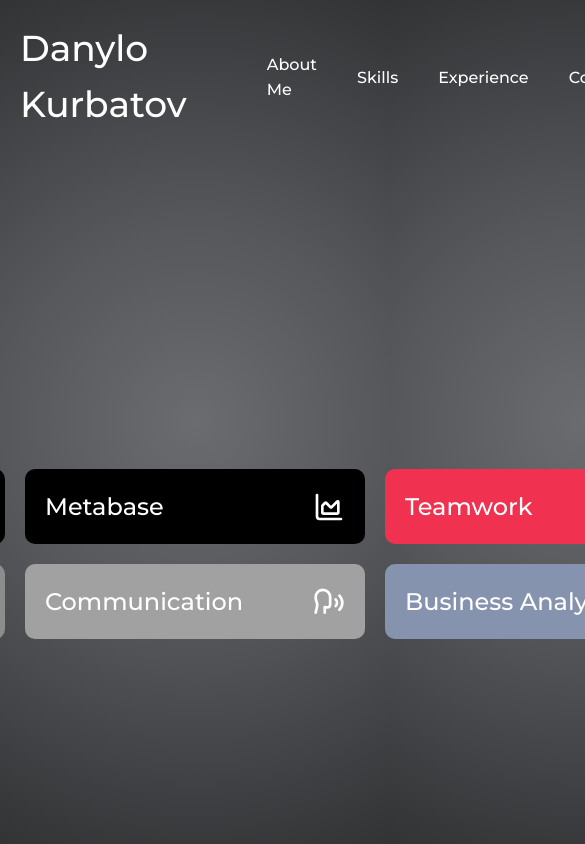
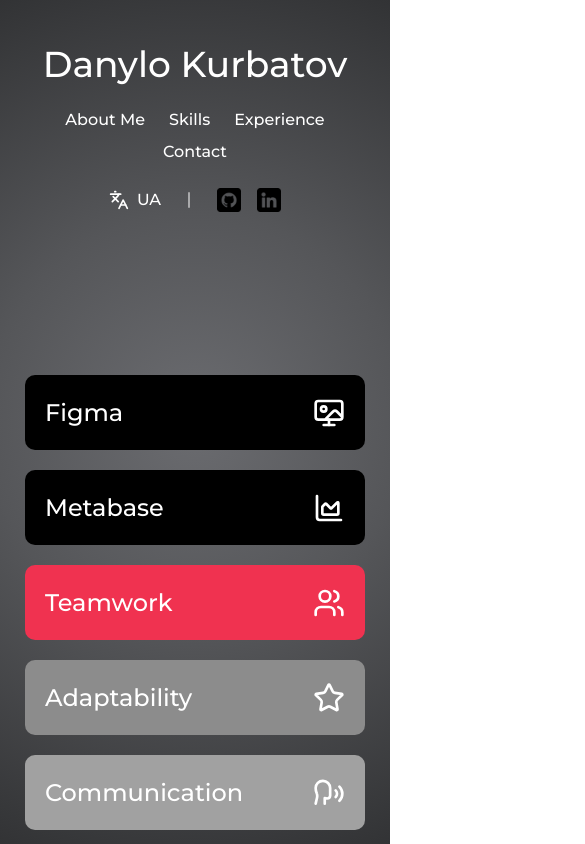
Before and after one commit to DanilDuckk/portfolio-website, a Vue app: page /skills/non-technical in a window 390 px wide. Shown: the top 844 px of the page, 585 px wide, since content can reach past the window. Built offline with nearby package versions, Linux system fonts and the light colour scheme.

Commit message:
feat: enhance layout and styling of components; update skill states and improve responsiveness

```diff
--- a/src/components/ExperienceCard.vue
+++ b/src/components/ExperienceCard.vue
@@ -5,21 +5,39 @@
 </script>
 
 <template>
-  <section class="flex flex-col gap-5 p-5 w-100 rounded-[10px]" :style="{ backgroundColor: bgColor }">
-    <div class="p-5">
-      <img :src="img" crossorigin="anonymous" />
+  <section
+    class="flex flex-col gap-5 p-6 md:p-8 rounded-[10px] transition-all"
+    :style="{ backgroundColor: bgColor }"
+  >
+    <div class="flex justify-center items-center p-4 rounded-lg">
+      <img
+        :src="img"
+        crossorigin="anonymous"
+        alt="company logo"
+      />
     </div>
-    <h2 :style="{ color: textColor }"> {{ $t(job) }}</h2>
+
+    <h2 :style="{ color: textColor }">
+      {{ $t(job) }}
+    </h2>
+
     <div class="flex flex-col">
-      <p :style="{ color: textColor }">{{ company }}</p>
+      <p :style="{ color: textColor }" class="font-semibold">{{ company }}</p>
       <p :style="{ color: textColor }">{{ year }}</p>
     </div>
-    <p :style="{ color: textColor }">{{ $t(description) }}</p>
-    <div class="flex flex-wrap gap-2.5">
-  <div v-for="s in stack" :key="s" class="flex justify-center px-2.5 py-1.25 bg-black rounded-[10px]">
-    <p>{{ s }}</p>
-  </div>
-</div>
+
+    <p class="leading-relaxed grow" :style="{ color: textColor }">
+      {{ $t(description) }}
+    </p>
+
+    <div class="flex flex-wrap gap-2 mt-auto pt-4">
+      <div
+        v-for="s in stack"
+        :key="s"
+        class="flex justify-center px-3 py-1 bg-black rounded-lg"
+      >
+        <p>{{ s }}</p>
+      </div>
+    </div>
   </section>
-
 </template>
--- a/src/components/Header.vue
+++ b/src/components/Header.vue
@@ -10,33 +10,49 @@
 </script>
 
 <template>
-  <header class="flex flex-row justify-between">
-    <section class="flex flex-row gap-20 items-center">
-      <router-link to="/" class="text-lg"><h1 class="glow-effect">{{ $t('header.name') }}</h1></router-link>
-      <nav class="flex flex-row gap-10 items-center pt-1">
-        <router-link to="/about-me" class="text-lg"><p class="glow-effect">{{ $t('header.aboutMe') }}</p> </router-link>
-        <router-link to="/skills" class="text-lg"><p class="glow-effect">{{ $t('header.skills') }}</p> </router-link>
-        <router-link to="/experience" class="text-lg"><p class="glow-effect">{{ $t('header.experience') }}</p> </router-link>
-        <router-link to="/contact" class="text-lg"><p class="glow-effect">{{ $t('header.contact') }}</p> </router-link>
+  <header class="flex flex-col gap-6 md:flex-row md:justify-between md:items-center p-4">
+
+    <section class="flex flex-col items-center gap-4 md:flex-row md:gap-10 lg:gap-20">
+      <router-link to="/" class="text-lg">
+        <h1 class="glow-effect whitespace-nowrap">{{ $t('header.name') }}</h1>
+      </router-link>
+
+      <nav class="flex flex-wrap justify-center gap-x-6 gap-y-2 items-center md:gap-8">
+        <router-link to="/about-me" class="text-base md:text-lg">
+          <p class="glow-effect">{{ $t('header.aboutMe') }}</p>
+        </router-link>
+        <router-link to="/skills" class="text-base md:text-lg">
+          <p class="glow-effect">{{ $t('header.skills') }}</p>
+        </router-link>
+        <router-link to="/experience" class="text-base md:text-lg">
+          <p class="glow-effect">{{ $t('header.experience') }}</p>
+        </router-link>
+        <router-link to="/contact" class="text-base md:text-lg">
+          <p class="glow-effect">{{ $t('header.contact') }}</p>
+        </router-link>
       </nav>
     </section>
 
-    <section class="flex flex-row gap-5 items-center">
-      <button @click="toggleLanguage" class="glow-effect flex flex-row gap-2.5 items-center cursor-pointer">
-        <Languages class="text-white" />
+    <section class="flex flex-row justify-center items-center gap-4 md:gap-5">
+      <button @click="toggleLanguage" class="glow-effect flex flex-row gap-2 items-center cursor-pointer">
+        <Languages class="text-white w-5 h-5 md:w-6 md:h-6" />
+        <p class="hidden sm:block text-sm md:text-base">
+          {{ locale === 'en' ? 'Українська' : 'English' }}
+        </p>
+        <p class="sm:hidden text-sm">{{ locale === 'en' ? 'UA' : 'EN' }}</p>
+      </button>
 
-        <p>{{ locale === 'en' ? 'Українська' : 'English' }}</p>
-      </button>
-      <Minus class="rotate-90 text-white" />
+      <Minus class="rotate-90 text-white opacity-50" />
 
-      <div class="flex flex-row gap-5">
+      <div class="flex flex-row gap-4 md:gap-5">
         <a
           v-for="social in links"
           :key="social.link"
           :href="social.link"
           target="_blank"
+          class="shrink-0"
         >
-        <img :src="social.img" class="w-8 h-8 hover-scale" alt="social link" />
+          <img :src="social.img" class="w-6 h-6 md:w-8 md:h-8 hover-scale" alt="social link" />
         </a>
       </div>
     </section>
--- a/src/data/skills.ts
+++ b/src/data/skills.ts
@@ -80,7 +80,7 @@
   {
     title: 'skills.technical.rust.title',
     description: 'skills.technical.rust.description',
-    state: 'states.intermediate',
+    state: 'states.beginner',
     img: RustImg,
     icon: CodeXml,
   },
@@ -101,7 +101,7 @@
   {
     title: 'skills.technical.sql.title',
     description: 'skills.technical.sql.description',
-    state: 'states.intermediate',
+    state: 'states.expert',
     img: SqlImg,
     icon: Database,
   },
@@ -111,7 +111,7 @@
   {
     title: 'skills.non_technical.figma.title',
     description: 'skills.non_technical.figma.description',
-    state: 'states.intermediate',
+    state: 'states.expert',
     img: FigmaImg,
     icon: Wallpaper,
   },
@@ -132,14 +132,14 @@
   {
     title: 'skills.non_technical.adaptability.title',
     description: 'skills.non_technical.adaptability.description',
-    state: 'states.intermediate',
+    state: 'states.expert',
     img: AdaptabilityImg,
     icon: Star,
   },
   {
     title: 'skills.non_technical.communication.title',
     description: 'skills.non_technical.communication.description',
-    state: 'states.intermediate',
+    state: 'states.expert',
     img: CommunicationImg,
     icon: Speech,
   },
--- a/src/i18n.ts
+++ b/src/i18n.ts
@@ -18,7 +18,7 @@
     },
 
     // Contact
-    сontact: {
+    contact: {
       title: 'Get In Touch!',
       description:
         'Whether you’re interested in collaborating or just want to </br> say hello, my inbox is always open. Feel free to reach out <br /> and I’ll get back to you as soon as possible!',
@@ -137,6 +137,7 @@
       },
     },
 
+    // States
     states: {
       beginner: 'Beginner',
       intermediate: 'Intermediate',
@@ -199,6 +200,7 @@
         'Зрештою, я з великим ентузіазмом займаюся розробкою додатків, які приносять реальну користь клієнтам і користувачам. Я пишаюся тим, що створюю високоякісний, ефективний і добре структурований код, і найкраще працюю в середовищах, що сприяють навчанню, експериментам та командній роботі!',
     },
 
+    // Навички
     skills: {
       technical: {
         title: 'Технічні навички',
@@ -298,12 +300,14 @@
       },
     },
 
+    // Статуси
     states: {
       beginner: 'Початківець',
       intermediate: 'Середній рівень',
       expert: 'Експерт',
     },
 
+    // Досвіди
     experiences: {
       cybermeister: {
         job: 'Стажер-розробник та Junior Developer',
--- a/src/pages/AboutMe.vue
+++ b/src/pages/AboutMe.vue
@@ -3,9 +3,9 @@
     tag="section"
     name="fade-slide"
     appear
-    class="flex flex-col items-center justify-center min-h-screen gap-5 text-center"
+    class="flex flex-col items-center justify-center min-h-screen gap-6 text-center px-6 py-12 md:px-0 md:gap-8"
   >
-    <h1 :key="1">
+    <h1 :key="1" class="text-3xl md:text-5xl lg:text-6xl font-bold">
       {{ $t('aboutMe.title') }}
     </h1>
 
@@ -13,7 +13,7 @@
       v-for="(n, index) in 4"
       :key="index + 2"
       v-html="$t(`aboutMe.paragraph_${n}`)"
-      class="max-w-[60%]"
+      class="w-full max-w-full md:max-w-[80%] lg:max-w-[60%] text-base md:text-lg leading-relaxed"
       :style="{ '--delay': (index + 1) * 0.2 + 's' }"
     ></p>
   </TransitionGroup>
--- a/src/pages/Contact.vue
+++ b/src/pages/Contact.vue
@@ -3,18 +3,25 @@
     tag="section"
     name="fade-slide"
     appear
-    class="flex flex-col items-center justify-center min-h-screen gap-5 text-center"
+    class="flex flex-col items-center justify-center min-h-screen gap-6 text-center px-6"
   >
     <h1 :key="1">
-      {{ $t('сontact.title') }}
+      {{ $t('contact.title') }}
     </h1>
 
-    <p :key="2" v-html="$t('сontact.description')" :style="{ '--delay': '0.2s' }"></p>
+    <p
+      :key="2"
+      class="max-w-full leading-relaxed"
+      :style="{ '--delay': '0.2s' }"
+      v-html="$t('contact.description')"
+    ></p>
 
     <a :key="3" href="mailto:danylo.kurbatov@gmail.com"
-       class="relative text-white no-underline group"
+       class="relative text-white no-underline group mt-2"
        :style="{ '--delay': '0.4s' }">
-      <p class="font-bold! glow-effect">danylo.kurbatov@gmail.com</p>
+      <p class="font-bold! glow-effect break-all sm:break-normal">
+        danylo.kurbatov@gmail.com
+      </p>
     </a>
   </TransitionGroup>
 </template>
--- a/src/pages/Experience.vue
+++ b/src/pages/Experience.vue
@@ -8,18 +8,19 @@
   <TransitionGroup
     tag="section"
     name="fade-slide"
-    class="grid gap-6"
+    class="flex flex-col lg:flex-row items-center lg:items-stretch justify-center min-h-screen gap-6 p-6 md:p-10 w-full"
     appear
   >
-    <wrapper
+    <div
       v-for="(experience, index) in experiences"
       :key="experience.job"
       :style="{ '--delay': index * 0.3 + 's' }"
+      class="w-full max-w-112.5 lg:max-w-none lg:flex-1"
     >
       <ExperienceCard
         v-bind="experience"
         class="hover-scale cursor-pointer"
       />
-    </wrapper>
+    </div>
   </TransitionGroup>
 </template>
--- a/src/pages/NonTechnicalSkills.vue
+++ b/src/pages/NonTechnicalSkills.vue
@@ -1,15 +1,30 @@
 <script setup lang="ts">
 import SkillCard from '@/components/SkillCard.vue'
 import { non_technical_skills } from '@/data/skills'
-import { computed } from 'vue'
+import { ref, onMounted, onUnmounted, computed } from 'vue'
 
-const COLUMN_COUNT = 3
+const isMobile = ref(false)
+
+const updateSize = () => {
+  isMobile.value = window.matchMedia('(max-width: 1024px)').matches
+}
+
+onMounted(() => {
+  updateSize()
+  window.addEventListener('resize', updateSize)
+})
+
+onUnmounted(() => {
+  window.removeEventListener('resize', updateSize)
+})
+
+const COLUMN_COUNT = computed(() => (isMobile.value ? 1 : 3))
 
 const columns = computed(() =>
-  Array.from({ length: COLUMN_COUNT }, (_, colIndex) =>
+  Array.from({ length: COLUMN_COUNT.value }, (_, colIndex) =>
     non_technical_skills
       .map((skill, i) => ({ skill, i }))
-      .filter(({ i }) => i % COLUMN_COUNT === colIndex)
+      .filter(({ i }) => i % COLUMN_COUNT.value === colIndex)
   )
 )
 </script>
--- a/src/pages/Skills.vue
+++ b/src/pages/Skills.vue
@@ -3,23 +3,27 @@
     tag="section"
     name="fade-slide"
     appear
-    class="flex flex-row items-center justify-center min-h-screen gap-20 text-center"
+    class="flex flex-col md:flex-row items-center justify-center min-h-screen gap-12 md:gap-20 text-center px-4"
   >
     <router-link
       to="/skills/technical"
       :key="1"
-      class="cursor-pointer"
+      class="cursor-pointer group"
     >
-      <h1 class="glow-effect">{{ $t('skills.technical.title') }}</h1>
+      <h1 class=" glow-effect whitespace-nowrap">
+        {{ $t('skills.technical.title') }}
+      </h1>
     </router-link>
 
     <router-link
       to="/skills/non-technical"
       :key="2"
       :style="{ '--delay': '0.2s' }"
-      class="cursor-pointer"
+      class="cursor-pointer group"
     >
-      <h1 class="glow-effect">{{ $t('skills.non_technical.title') }}</h1>
+      <h1 class=" glow-effect whitespace-nowrap">
+        {{ $t('skills.non_technical.title') }}
+      </h1>
     </router-link>
   </TransitionGroup>
 </template>
--- a/src/pages/TechnicalSkills.vue
+++ b/src/pages/TechnicalSkills.vue
@@ -1,15 +1,30 @@
 <script setup lang="ts">
 import SkillCard from '@/components/SkillCard.vue'
 import { technical_skills } from '@/data/skills'
-import { computed } from 'vue'
+import { ref, onMounted, onUnmounted, computed } from 'vue'
 
-const COLUMN_COUNT = 3
+const isMobile = ref(false)
+
+const updateSize = () => {
+  isMobile.value = window.matchMedia('(max-width: 1024px)').matches
+}
+
+onMounted(() => {
+  updateSize()
+  window.addEventListener('resize', updateSize)
+})
+
+onUnmounted(() => {
+  window.removeEventListener('resize', updateSize)
+})
+
+const COLUMN_COUNT = computed(() => (isMobile.value ? 1 : 3))
 
 const columns = computed(() =>
-  Array.from({ length: COLUMN_COUNT }, (_, colIndex) =>
+  Array.from({ length: COLUMN_COUNT.value }, (_, colIndex) =>
     technical_skills
       .map((skill, i) => ({ skill, i }))
-      .filter(({ i }) => i % COLUMN_COUNT === colIndex)
+      .filter(({ i }) => i % COLUMN_COUNT.value === colIndex)
   )
 )
 </script>
```
Lines whose indentation alone changed are shown as unchanged.
